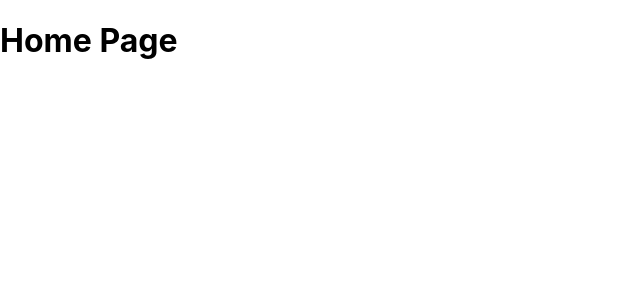
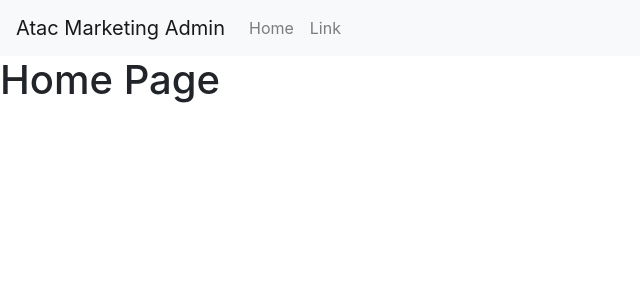
Before and after one commit to albertkozak/MarketingWeb, a React (Create React App) app in the folder atack-marketing/: page / in a window 1280 px wide. Shown: the top 300 px of the page, without its empty margins (0-640 px from the left). Built offline with nearby package versions, Linux system fonts and the light colour scheme.

Commit message:
added react bootstrap and navbar component

```diff
--- a/atack-marketing/package.json
+++ b/atack-marketing/package.json
@@ -6,8 +6,11 @@
     "@testing-library/jest-dom": "^4.2.4",
     "@testing-library/react": "^9.3.2",
     "@testing-library/user-event": "^7.1.2",
+    "bootstrap": "^4.4.1",
     "react": "^16.13.1",
+    "react-bootstrap": "^1.0.0",
     "react-dom": "^16.13.1",
+    "react-router-dom": "^5.1.2",
     "react-scripts": "3.4.1"
   },
   "scripts": {
--- a/atack-marketing/src/App.js
+++ b/atack-marketing/src/App.js
@@ -1,9 +1,19 @@
 import React from "react";
+import "./App.css";
+import "bootstrap/dist/css/bootstrap.min.css";
+import { BrowserRouter as Router, Route, Switch } from "react-router-dom";
 import Home from "./screens/Home";
-import "./App.css";
+import NavComponent from "./components/NavComponent";
 
 function App() {
-  return <Home />;
+  return (
+    <Router>
+      <NavComponent />
+      <Switch>
+        <Route exact path="/" component={Home} />
+      </Switch>
+    </Router>
+  );
 }
 
 export default App;
--- /dev/null
+++ b/atack-marketing/src/components/NavComponent.js
@@ -0,0 +1,19 @@
+import React from "react";
+import { Navbar, Nav } from "react-bootstrap";
+
+const NavComponent = () => {
+  return (
+    <Navbar bg="light" expand="lg">
+      <Navbar.Brand href="#home">Atac Marketing Admin</Navbar.Brand>
+      <Navbar.Toggle aria-controls="basic-navbar-nav" />
+      <Navbar.Collapse id="basic-navbar-nav">
+        <Nav className="mr-auto">
+          <Nav.Link href="#home">Home</Nav.Link>
+          <Nav.Link href="#link">Link</Nav.Link>
+        </Nav>
+      </Navbar.Collapse>
+    </Navbar>
+  );
+};
+
+export default NavComponent;
```
Also changed, not shown: 1 other file (tests, documents, lock files or other folders).
